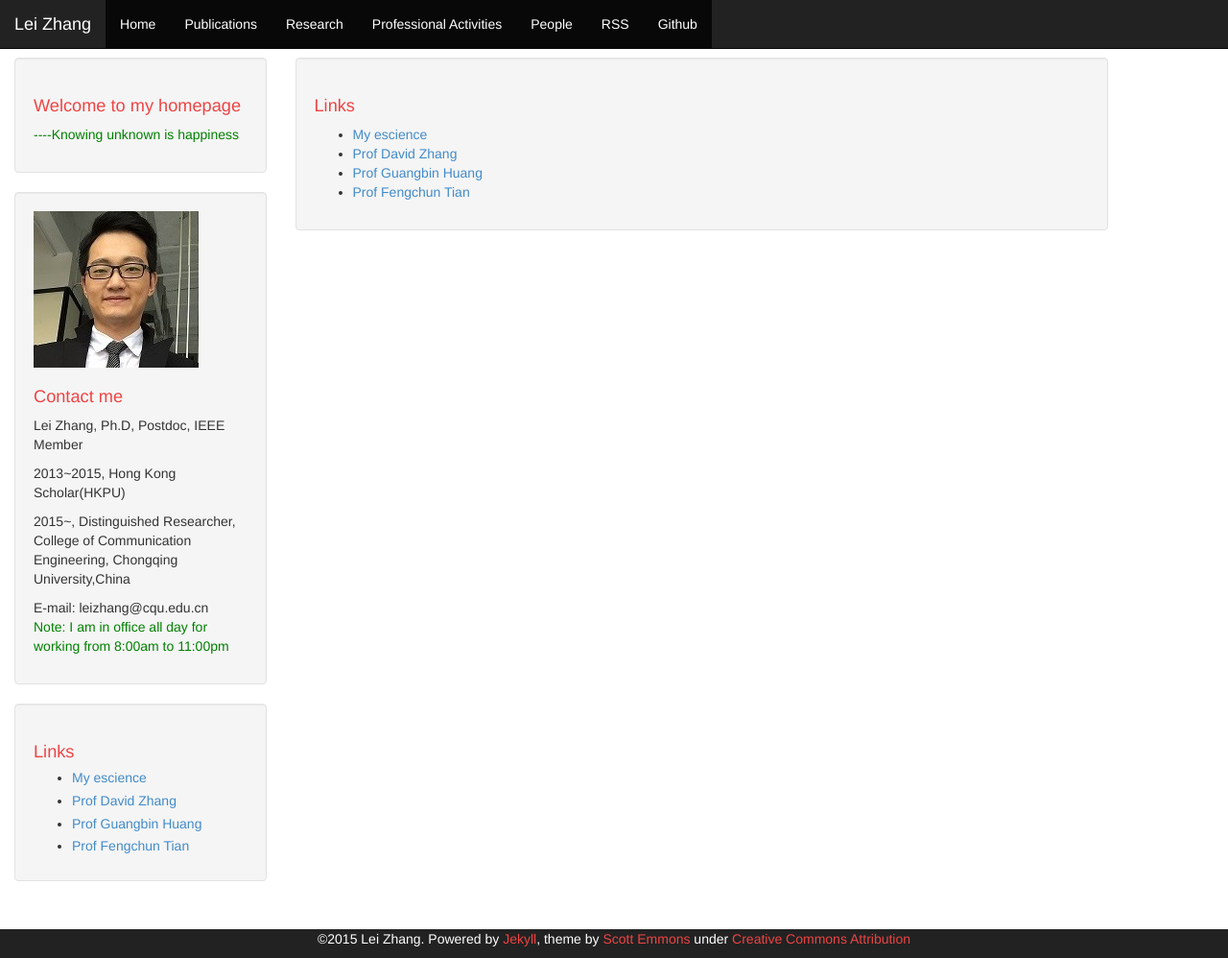
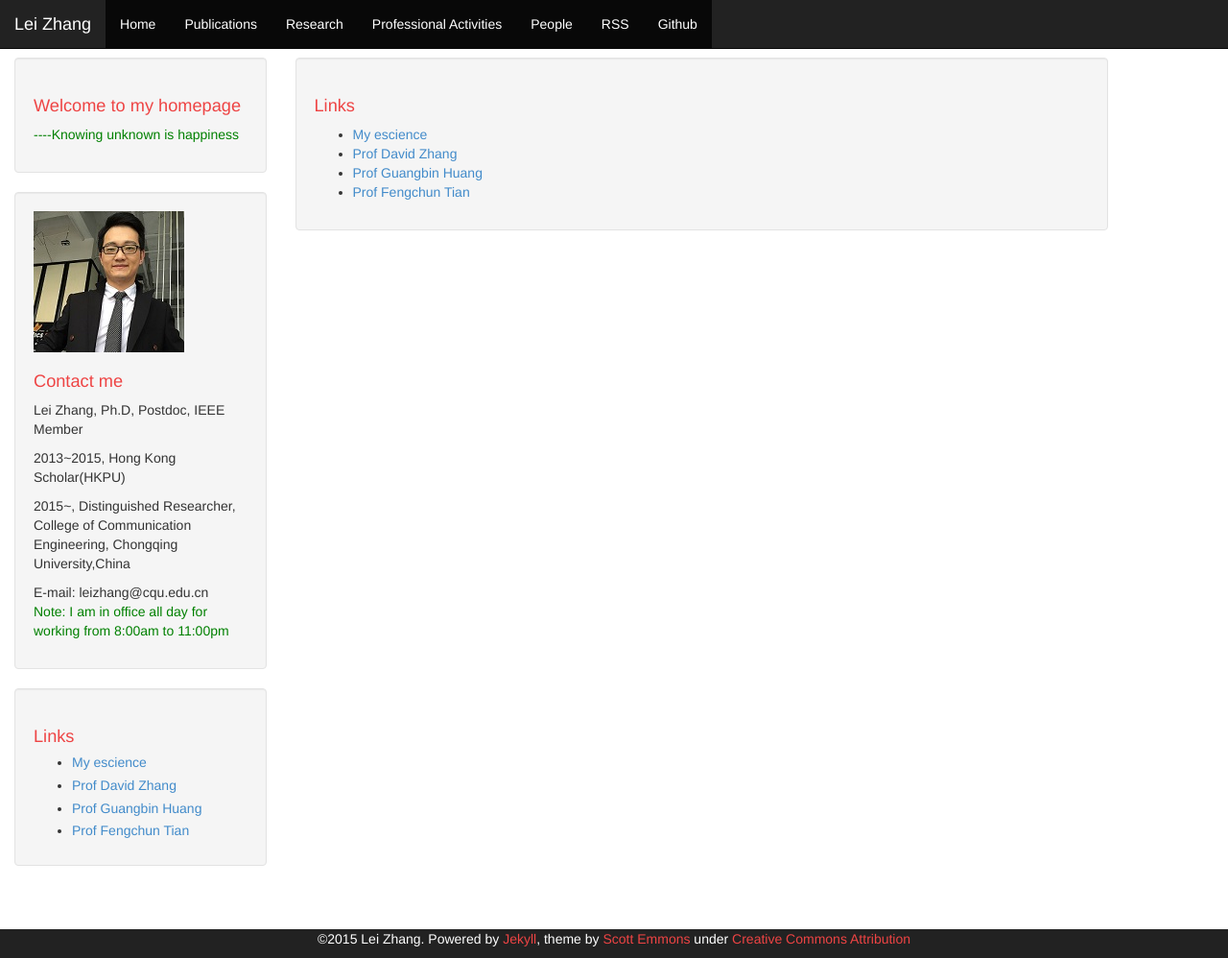
Before and after one commit to DrLeiZhang/website, a Jekyll site: the page built from links.html, in a window 1280 px wide and 998 px high. Shown: the whole window at 96% size. Built offline with Jekyll 4.4.1, drawn with Linux system fonts in a browser that asks for light colours; Markdown is read by kramdown in place of the engine named in the settings.

Commit message:
Update
Signed-off-by: leizhang@cqu.edu.cn <leizhang@cqu.edu.cn>

```diff
--- a/_includes/sidebar.html
+++ b/_includes/sidebar.html
@@ -4,7 +4,7 @@
 
 <div class="sidebar well">
 
-<img class="about-avatar" src="{{ "/img/me_new_3.jpg" | prepend: site.baseurl }}" border="0" alt="[name]" />
+<img class="about-avatar" src="{{ "/img/me_new_4.jpg" | prepend: site.baseurl }}" border="0" alt="[name]" />
 
 <p><a href="http://www.leizhang.tk/resources/LeiZhang.jpg"></a></p>
 
```
Also changed, not shown: img/me_new_4.jpg (added).
